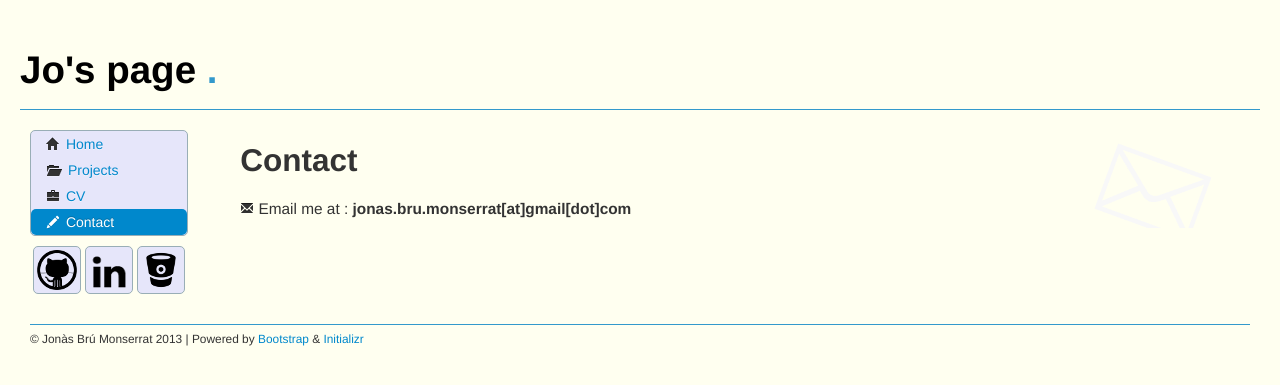
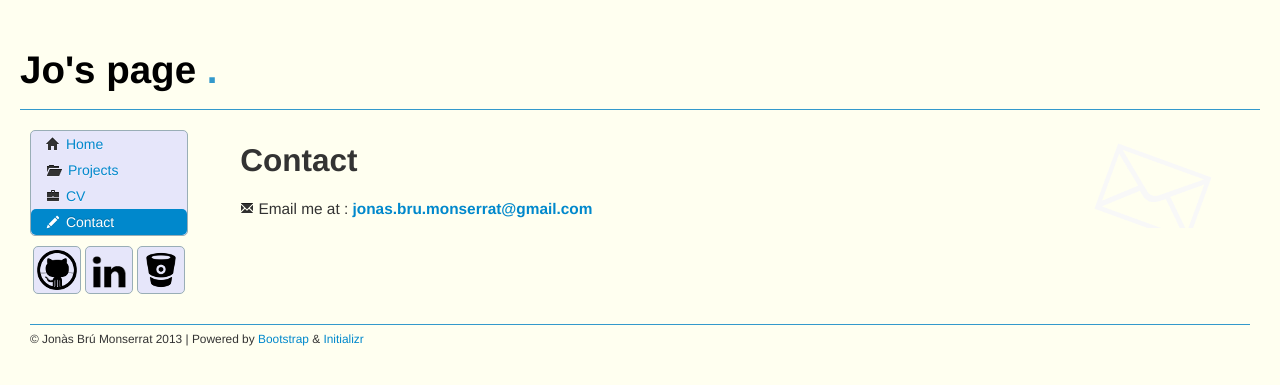
Before and after one commit to jonasbru/jonasbru.github.com, a Jekyll site: the page built from contact.html, in a window 1280 px wide. Shown: the top 385 px of the page. Built offline with Jekyll 4.4.1, drawn with Linux system fonts in a browser that asks for light colours; nearby versions of some CDN libraries.

Commit message:
mail is now clickable

```diff
--- a/contact.html
+++ b/contact.html
@@ -5,5 +5,5 @@ nav: contact
 ---
 <div class="span10 content mailSpan">
     <h2>Contact</h2>
-    <p><i class="icon-envelope"></i> Email me at : <b>jonas.bru.monserrat[at]gmail[dot]com</b></p>
+    <p><i class="icon-envelope"></i> Email me at : <b><a href="&#109;&#97;&#105;&#108;&#116;&#111;&#58;&#106;&#111;&#110;&#97;&#115;&#46;&#98;&#114;&#117;&#46;&#109;&#111;&#110;&#115;&#101;&#114;&#114;&#97;&#116;&#64;&#103;&#109;&#97;&#105;&#108;&#46;&#99;&#111;&#109;">&#106;&#111;&#110;&#97;&#115;&#46;&#98;&#114;&#117;&#46;&#109;&#111;&#110;&#115;&#101;&#114;&#114;&#97;&#116;&#64;&#103;&#109;&#97;&#105;&#108;&#46;&#99;&#111;&#109;</a></b></p>
 </div>
```
